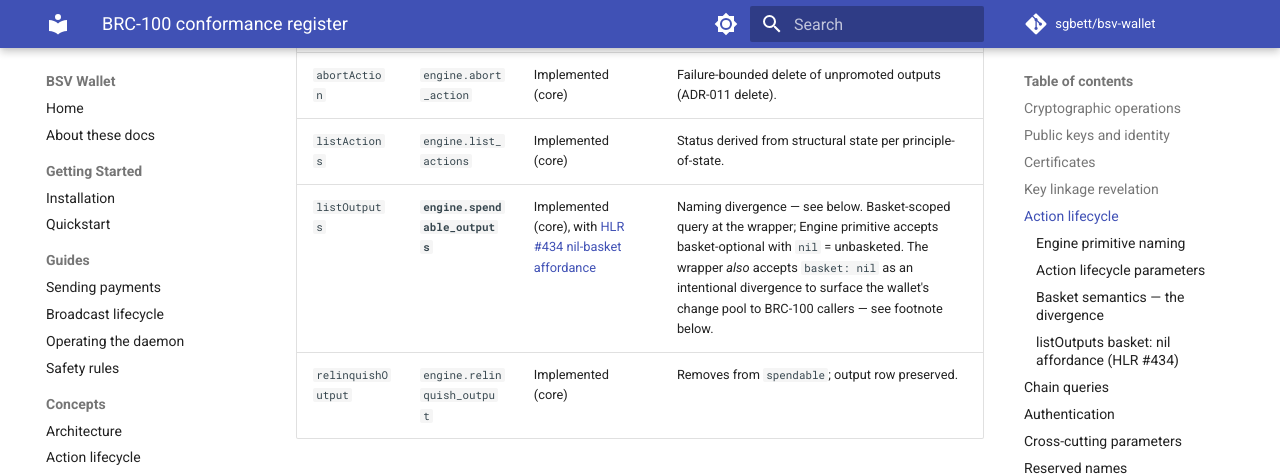
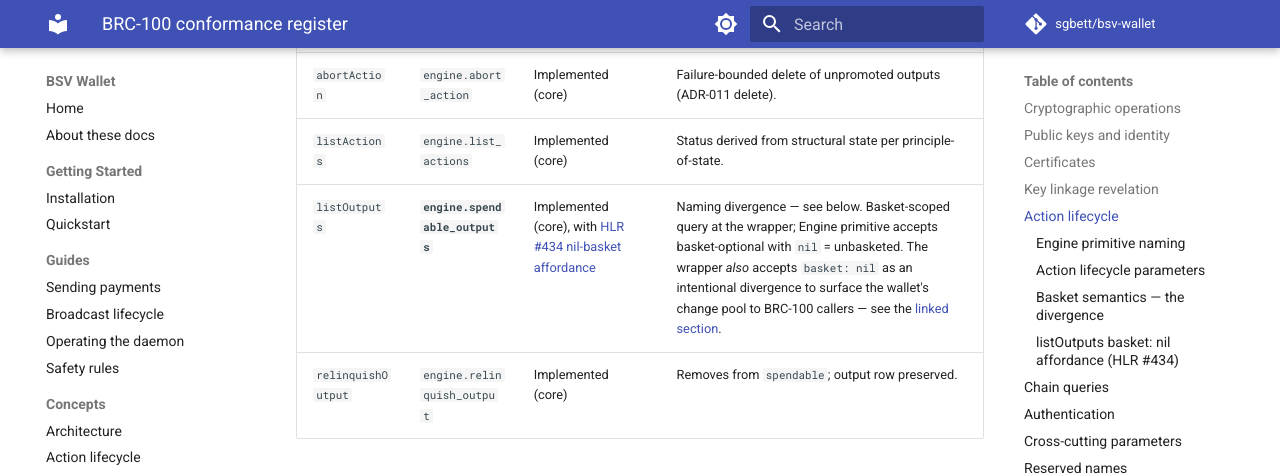
Before and after one commit to sgbett/bsv-wallet, an MkDocs documentation site: the page built from docs/reference/brc100-conformance.md, in a window 1280 px wide and 900 px high, scrolled down 2983 px. Shown: the top 476 px of the window. Built offline with MkDocs 1.6.1 and Material for MkDocs 9.7.7, drawn with Linux system fonts in a browser that asks for light colours; comment, search, counter and statistics services are not loaded.

Commit message:
docs(brc100-conformance): replace "footnote" with section link (#434)
Copilot review on this PR caught a small wording mismatch: the
+listOutputs+ row's Notes cell said "see footnote below", but the
referenced text is a dedicated +### listOutputs basket: nil
affordance (HLR #434)+ section, not a footnote. The Stance cell
already links to it. Rewrote the trailing pointer to "see the
linked section" so the reference reads correctly.

Pure documentation update.

Co-Authored-By: Claude Opus 4.7 <noreply@anthropic.com>

```diff
--- a/docs/reference/brc100-conformance.md
+++ b/docs/reference/brc100-conformance.md
@@ -59,7 +59,7 @@ These are the indivisible-verb 1:1 primitives ratified by ADR-026. Conformance w
 | `internalizeAction` | **`engine.import_beef`** | Implemented (core) | Naming divergence — see below. Both `wallet payment` (BRC-29) and `basket insertion` protocols. |
 | `abortAction` | `engine.abort_action` | Implemented (core) | Failure-bounded delete of unpromoted outputs (ADR-011 delete). |
 | `listActions` | `engine.list_actions` | Implemented (core) | Status derived from structural state per principle-of-state. |
-| `listOutputs` | **`engine.spendable_outputs`** | Implemented (core), with [HLR #434 nil-basket affordance](#listoutputs-basket-nil-affordance-hlr-434) | Naming divergence — see below. Basket-scoped query at the wrapper; Engine primitive accepts basket-optional with `nil` = unbasketed. The wrapper *also* accepts `basket: nil` as an intentional divergence to surface the wallet's change pool to BRC-100 callers — see footnote below. |
+| `listOutputs` | **`engine.spendable_outputs`** | Implemented (core), with [HLR #434 nil-basket affordance](#listoutputs-basket-nil-affordance-hlr-434) | Naming divergence — see below. Basket-scoped query at the wrapper; Engine primitive accepts basket-optional with `nil` = unbasketed. The wrapper *also* accepts `basket: nil` as an intentional divergence to surface the wallet's change pool to BRC-100 callers — see the [linked section](#listoutputs-basket-nil-affordance-hlr-434). |
 | `relinquishOutput` | `engine.relinquish_output` | Implemented (core) | Removes from `spendable`; output row preserved. |
 
 ### Engine primitive naming
```
